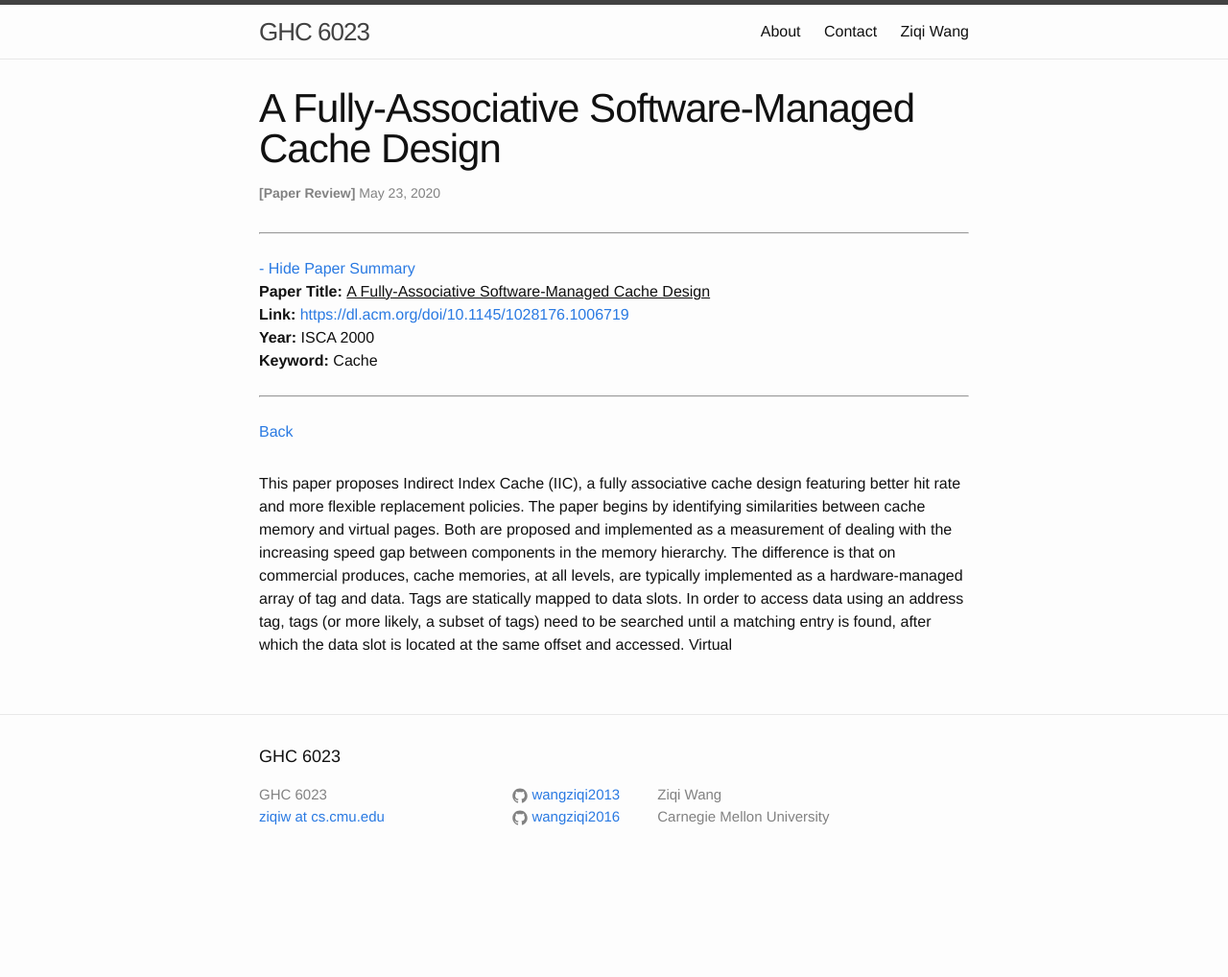
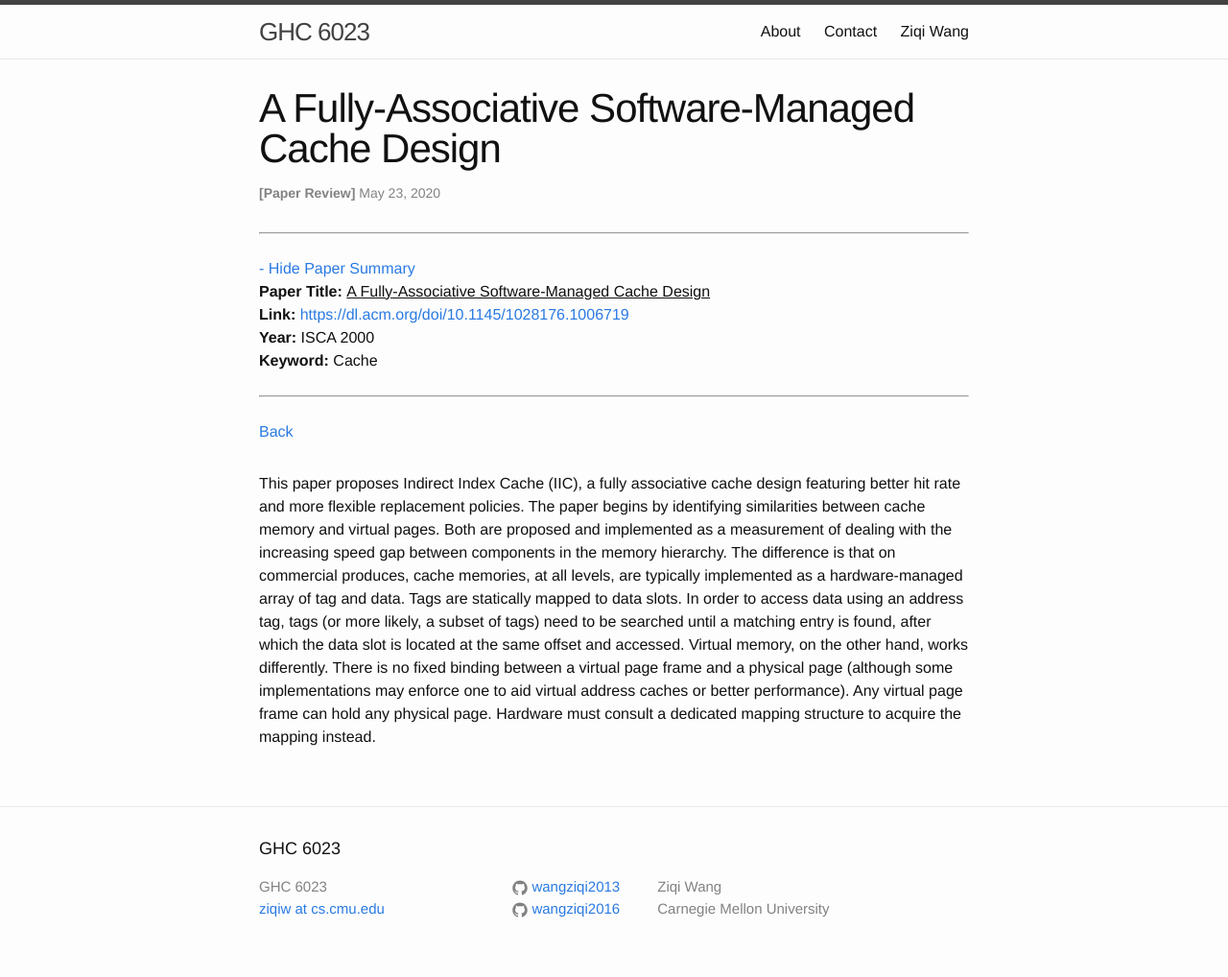
Before and after one commit to wangziqi2013/wangziqi2013.github.io, a Jekyll site: the page built from _posts/2020-05-22-iic.markdown, in a window 1280 px wide. Shown: the whole page at 96% size. Built offline with Jekyll 4.4.1, drawn with Linux system fonts in a browser that asks for light colours; before the commit the page ends 922 px from its top, so only the background shows below that.

Commit message:
Adding VMM

```diff
--- a/_posts/2020-05-22-iic.markdown
+++ b/_posts/2020-05-22-iic.markdown
@@ -19,4 +19,7 @@ proposed and implemented as a measurement of dealing with the increasing speed g
 The difference is that on commercial produces, cache memories, at all levels, are typically implemented as a hardware-managed
 array of tag and data. Tags are statically mapped to data slots. In order to access data using an address tag, tags
 (or more likely, a subset of tags) need to be searched until a matching entry is found, after which the data slot is
-located at the same offset and accessed. Virtual
+located at the same offset and accessed. Virtual memory, on the other hand, works differently. There is no fixed binding
+between a virtual page frame and a physical page (although some implementations may enforce one to aid virtual address
+caches or better performance). Any virtual page frame can hold any physical page. Hardware must consult a dedicated
+mapping structure to acquire the mapping instead.
```
